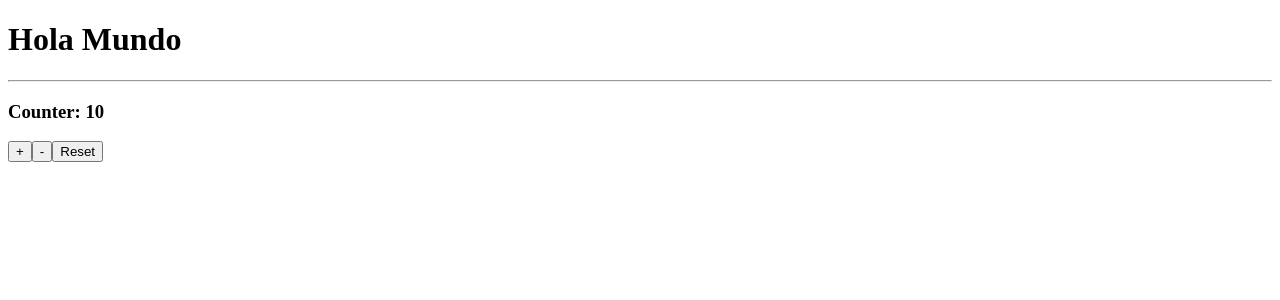
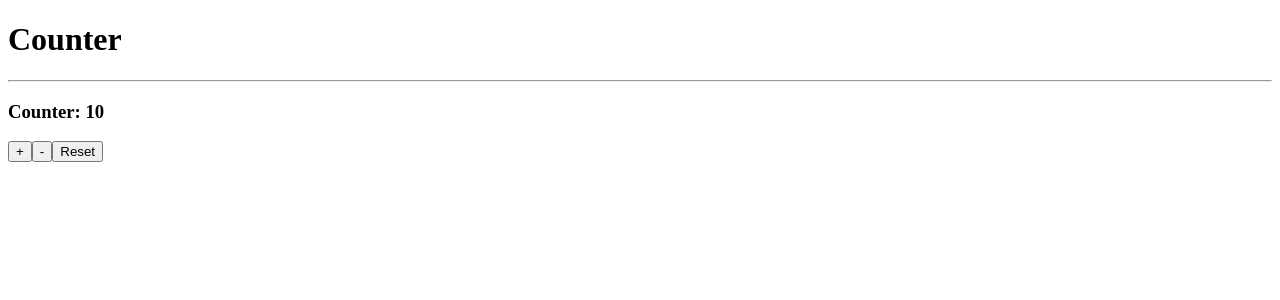
Before and after one commit to DramaQueeen26/bases-angular, an Angular app: page / in a window 1280 px wide. Shown: the top 300 px of the page. Built offline with nearby package versions, Linux system fonts and the light colour scheme.

Commit message:
Creando nuevo componente

```diff
--- a/src/app/app.component.html
+++ b/src/app/app.component.html
@@ -1,6 +1,3 @@
-<h1>{{ helloWorld }}</h1>
+<h1>{{ title }}</h1>
 <hr>
-<h3>Counter: {{ counter }}</h3>
-<button (click)="increaseBy(1)" >+</button>
-<button (click)="decreaseBy(1)" >-</button>
-<button (click)="resetCounter(10)" >Reset</button>
+<app-counter></app-counter>
--- a/src/app/app.component.ts
+++ b/src/app/app.component.ts
@@ -7,19 +7,6 @@
 })
 export class AppComponent {
 
-  public helloWorld: string = 'Hola Mundo';
-  public counter: number = 10;
-
-  increaseBy( value: number ): void {
-    this.counter += value;
-  }
-
-  decreaseBy( value: number ): void {
-    this.counter -= value;
-  }
-
-  resetCounter( value: number ){
-    this.counter = value;
-  }
+  public title: string = 'Counter';
 
 }
--- a/src/app/app.module.ts
+++ b/src/app/app.module.ts
@@ -2,13 +2,15 @@
 import { BrowserModule } from '@angular/platform-browser';
 
 import { AppComponent } from './app.component';
+import { CounterComponent } from './counter/counter.component';
 
 @NgModule({
   declarations: [
-    AppComponent
+    AppComponent,
+    CounterComponent
   ],
   imports: [
-    BrowserModule
+    BrowserModule,
   ],
   providers: [],
   bootstrap: [AppComponent]
--- /dev/null
+++ b/src/app/counter/counter.component.html
@@ -0,0 +1,4 @@
+<h3>Counter: {{ counter }}</h3>
+<button (click)="increaseBy(1)" >+</button>
+<button (click)="decreaseBy(1)" >-</button>
+<button (click)="resetCounter(10)" >Reset</button>
--- /dev/null
+++ b/src/app/counter/counter.component.ts
@@ -0,0 +1,25 @@
+import { Component } from '@angular/core';
+
+@Component({
+    selector: 'app-counter',
+    templateUrl: './counter.component.html'
+})
+export class CounterComponent {
+
+    constructor() {}
+
+    public counter: number = 10;
+
+    increaseBy( value: number ): void {
+      this.counter += value;
+    }
+
+    decreaseBy( value: number ): void {
+      this.counter -= value;
+    }
+
+    resetCounter( value: number ){
+      this.counter = value;
+    }
+
+}
```
Also changed, not shown: src/app/counter/counter.module.ts (added).
